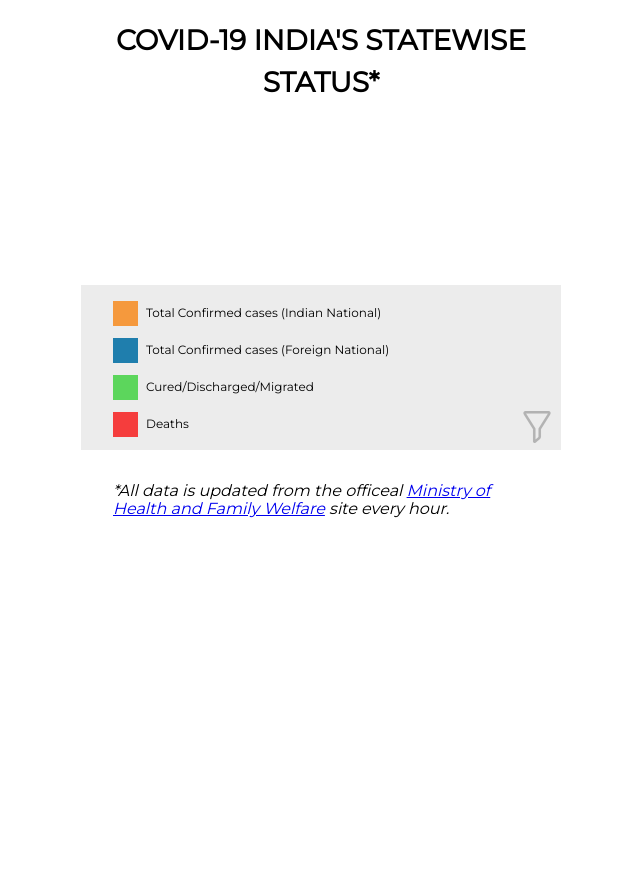
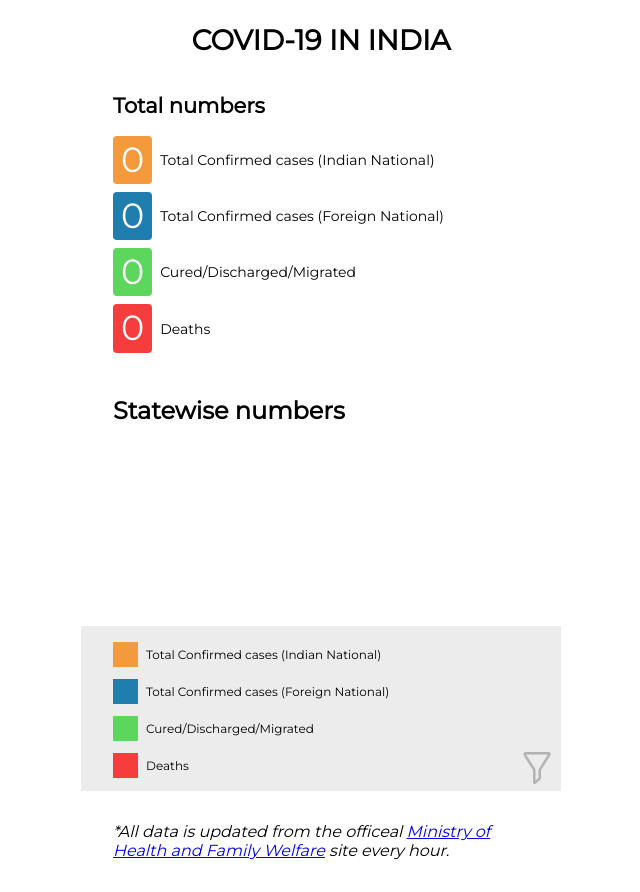
Before and after one commit to WebManifestation/mohfw, a website: page public/index.html in a window 1280 px wide. Shown: the whole page, without its empty margins (319-959 px from the left). Before the commit the page ends 800 px from the top, so only its background shows below. Drawn offline with Linux system fonts and the light colour scheme; no server answers.

Commit message:
add total numbers

```diff
--- a/public/index.html
+++ b/public/index.html
@@ -14,14 +14,35 @@
   <meta charset="UTF-8">
   <meta name="viewport" content="width=device-width, initial-scale=1.0, maximum-scale=1, user-scalable=no">
   <meta http-equiv="X-UA-Compatible" content="ie=edge">
-  <title>COVID-19 India's statewise status</title>
+  <title>COVID-19 in India</title>
   <link href="https://fonts.googleapis.com/css?family=Montserrat&display=swap" rel="stylesheet">
   <link rel="stylesheet" href="normalize.css">
   <link rel="stylesheet" href="styles.css">
 </head>
 
 <body>
-  <h1>COVID-19 India's statewise status*</h1>
+  <h1>COVID-19 in India</h1>
+  <div id="total-count">
+    <h2>Total numbers</h2>
+    <div class="total-item">
+      <div class="total-number" id="total-confirmed-indian" style="background-color: hsl(30, 90%, 60%);">0</div>
+      <div>Total Confirmed cases (Indian National)</div>
+    </div>
+    <div class="total-item">
+      <div class="total-number" id="total-confirmed-foreign" style="background-color: hsl(200, 70%, 40%);">0</div>
+      <div>Total Confirmed cases (Foreign National)</div>
+    </div>
+    <div class="total-item">
+      <div class="total-number" id="total-cured" style="background-color: hsl(120, 60%, 60%);">0</div>
+      <div>Cured/Discharged/Migrated</div>
+    </div>
+    <div class="total-item">
+      <div class="total-number" id="total-deaths" style="background-color: hsla(0, 90%, 60%);">0</div>
+      <div>Deaths</div>
+    </div>
+  </div>
+
+  <h2 style="padding: 0 32px;">Statewise numbers</h2>
   <div id="wrapper">
     <canvas id="myChart"></canvas>
   </div>
--- a/public/scripts.js
+++ b/public/scripts.js
@@ -6,6 +6,10 @@ async function init() {
   const confirmedForeignLegend = document.getElementById('confirmed-Foreign');
   const curedLegend = document.getElementById('cured');
   const deathsLegend = document.getElementById('deaths');
+  const totalConfirmedIndianElem = document.getElementById('total-confirmed-indian');
+  const totalConfirmedForeignElem = document.getElementById('total-confirmed-foreign');
+  const totalCuredElem = document.getElementById('total-cured');
+  const totalDeathsElem = document.getElementById('total-deaths');
   const mohfwLink = document.getElementById('mohfw-link');
   const loadData = await fetch('/get-data');
   const data = await loadData.json();
@@ -27,6 +31,16 @@ async function init() {
     curedArr.push(cured);
     deathsArr.push(deaths);
   }
+
+  const totalConfirmedIndian = confirmedIndianArr.reduce((a, b) => parseInt(a) + parseInt(b), 0);
+  const totalConfirmedForeign = confirmedForeignArr.reduce((a, b) => parseInt(a) + parseInt(b), 0);
+  const totalCured = curedArr.reduce((a, b) => parseInt(a) + parseInt(b), 0);
+  const totalDeaths = deathsArr.reduce((a, b) => parseInt(a) + parseInt(b), 0);
+
+  totalConfirmedIndianElem.innerHTML = totalConfirmedIndian;
+  totalConfirmedForeignElem.innerHTML = totalConfirmedForeign;
+  totalCuredElem.innerHTML = totalCured;
+  totalDeathsElem.innerHTML = totalDeaths;
 
   wrapperElem.style.height = stateNameArr.length * 175 + 'px';
 
--- a/public/styles.css
+++ b/public/styles.css
@@ -10,11 +10,31 @@ canvas {
 
 h1 {
   text-align: center;
-  padding: 0 16px;
+  padding: 0 32px;
   line-height: 1.5;
   text-transform: uppercase;
   margin-bottom: 0;
   font-size: 28px;
+}
+
+#total-count {
+  padding: 16px 32px;
+  font-size: 14px;
+}
+
+.total-item {
+  display: flex;
+  margin-bottom: 8px;
+  align-items: center;
+  justify-content: left;
+}
+
+.total-number {
+  font-size: 35px;
+  margin-right: 8px;
+  color: white;
+  padding: 4px 8px;
+  border-radius: 4px;
 }
 
 #wrapper {
```
